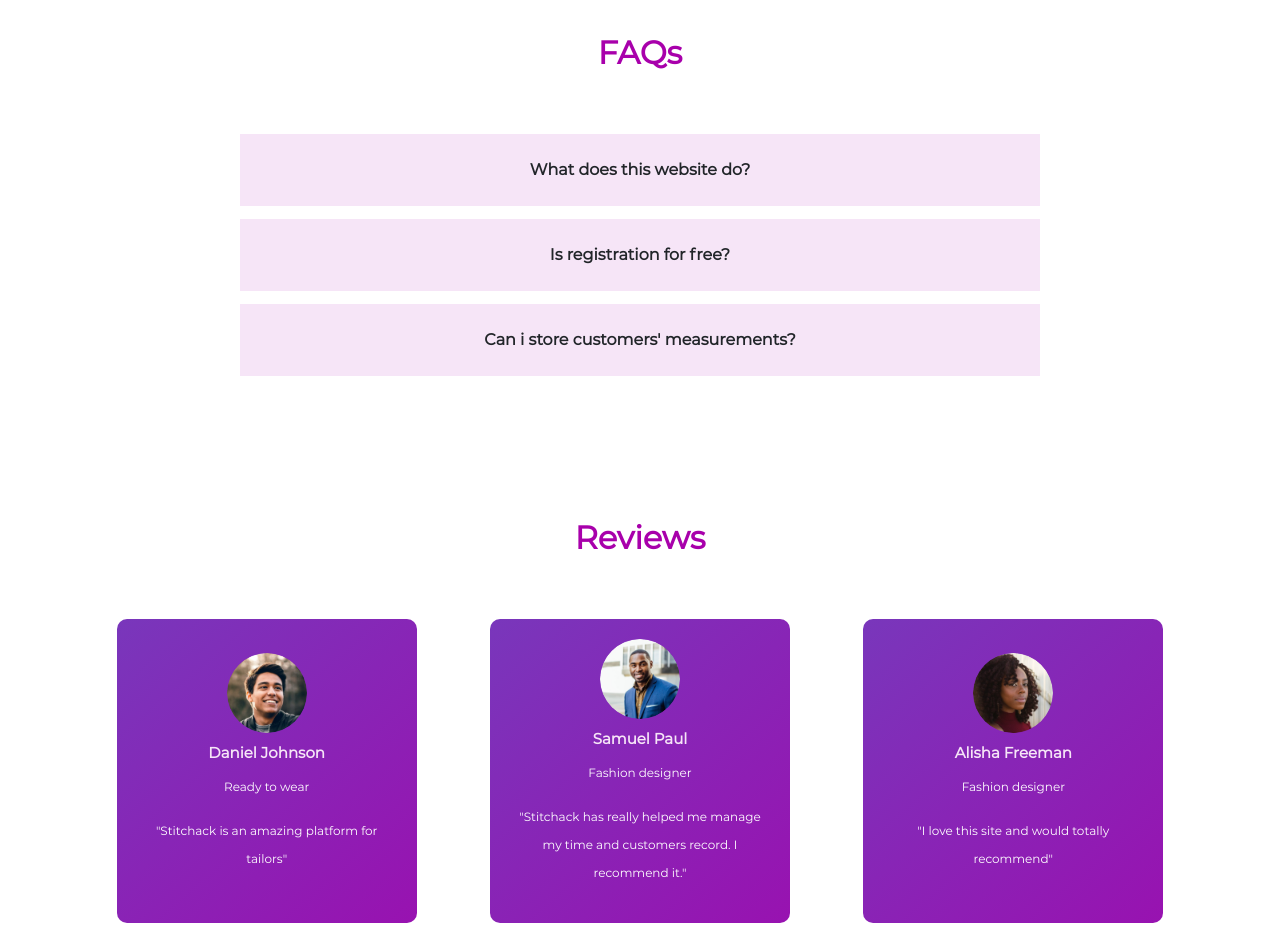
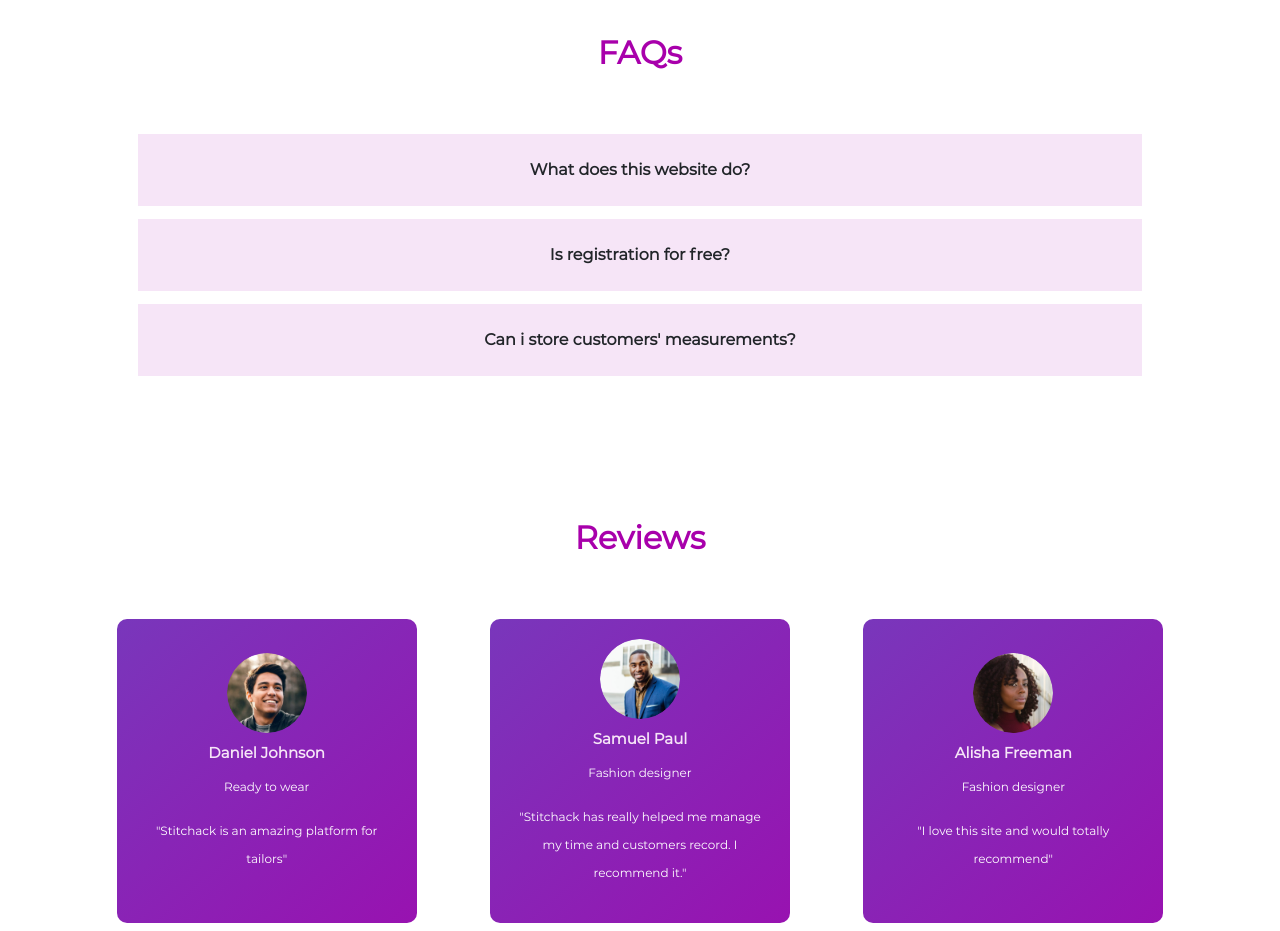
Before and after one commit to titoadeoye/Stitchack, a React (Create React App) app: page / in a window 1280 px wide. Shown: the part 1800-2731 px from the top of the page. Built offline with nearby package versions, Linux system fonts and the light colour scheme.

Commit message:
Add files via upload

```diff
--- a/src/components/FAQs/FAQs.js
+++ b/src/components/FAQs/FAQs.js
@@ -69,15 +69,12 @@ const H2 = styled.h2`
 `;
 
 const StyledAccordionItem = styled(AccordionItem)`
-    // padding: 1.5em;
-    // width: 50em;
-    // background-color: rgb(250, 250, 250);
     margin: 0.8em;
 `
 
 const StyledAccordionItemHeading = styled(AccordionItemHeading)`
     padding: 1.5em;
-    width: 50em;
+    width: 80%;
     background-color: #f6e5f7;
     margin: auto;
     font-weight: 700;
@@ -85,6 +82,6 @@ const StyledAccordionItemHeading = styled(AccordionItemHeading)`
 
 const StyledAccordionItemPanel = styled(AccordionItemPanel)`
     padding: 1.5em;
-    width: 50em;
+    width: 80%;
     margin: auto;
 `
```
